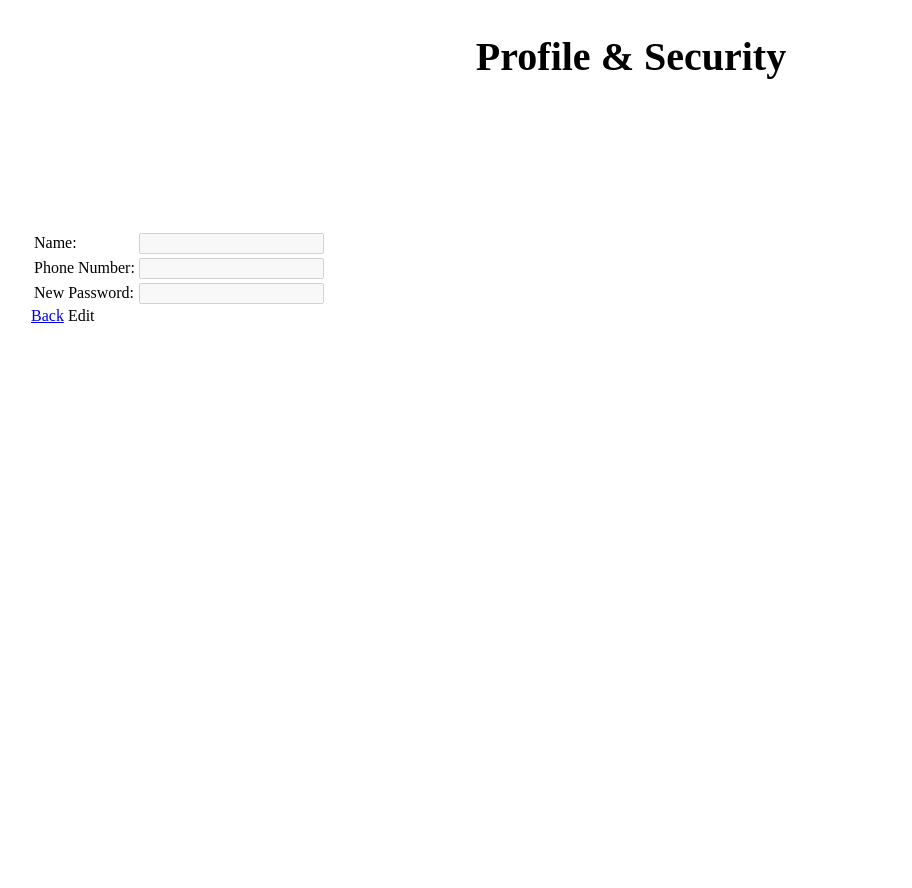
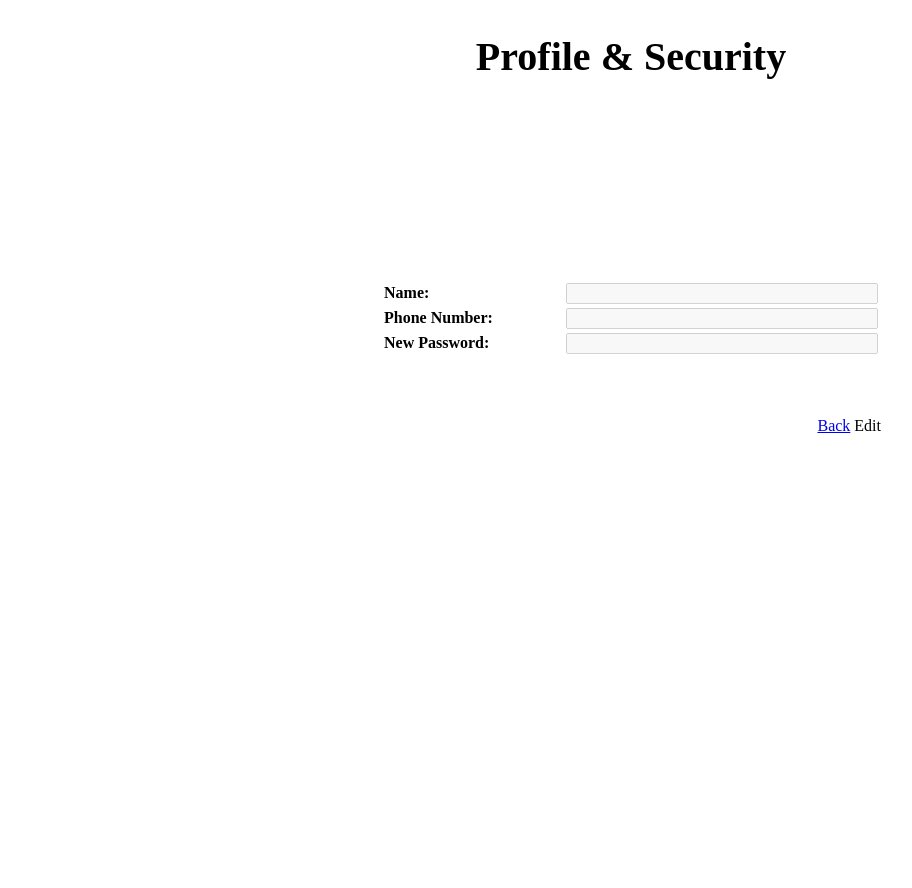
Before and after one commit to RachelleBadua/Rocy.co_boutique, a PHP site: template app/views/MyAccount/profile_security.php in a window 1280 px wide. Shown: the whole page, without its empty margins (9-921 px from the left). Run offline with PHP 8.4, Linux system fonts and the light colour scheme; the template is opened without the code that fills it, so the values that code supplies are empty.

Commit message:
profile&security UI finished

```diff
--- a/app/views/Cart/index.php
+++ b/app/views/Cart/index.php
@@ -149,3 +149,5 @@
     </script>
 </div>
 <!-- </body> -->
+
+<?php $this->view('shared/footer'); ?>
--- a/app/views/MyAccount/profile_security.php
+++ b/app/views/MyAccount/profile_security.php
@@ -15,18 +15,23 @@ $profile = $data['profile'];
         <table>
             <tr>
                 <td><?=_('Name')?>:</td>
-                <td><input id='name' disabled type="text" value="<?=$profile->name?>"></td>
+                <td class='input'><input id='name' disabled type="text" value="<?=$profile->name?>"></td>
             </tr>
             <tr>
                 <td><?=_('Phone Number')?>:</td>
-                <td><input id='phoneNo' disabled type="text" value="<?=$profile->phoneNo?>"></td>
+                <td class='input'><input id='phoneNo' disabled type="text" value="<?=$profile->phoneNo?>"></td>
             </tr>
             <tr>
                 <td><?=_('New Password')?>:</td>
-                <td><input id='password' disabled type="password" value=""></td>
-                <td hidden id='showPswdRow'><input type="checkbox" id='showPswd'>Show Password</td>
+                <td class='input'><input id='password' disabled type="password" value=""></td>
             </tr>
         </table>
+        <div id='space'>
+            <div hidden id='showPswdRow'>
+                <input type="checkbox" id='showPswd'>
+                Show Password
+            </div>
+        </div>
         <a id="backButton" class="btn btn-secondary" href="/MyAccount/index">Back</a>
         <a id="editButton" class="btn btn-success"><?=_('Edit')?></a>
     </div>
@@ -61,3 +66,5 @@ $profile = $data['profile'];
     </script>
 </div>
 <!-- </body> -->
+
+<?php $this->view('shared/footer'); ?>
--- a/app/views/shared/sideBar.php
+++ b/app/views/shared/sideBar.php
@@ -35,7 +35,7 @@
 			<i class="fa fa-caret-down"></i>
 			</button>
 				<div class="dropdown-container">
-				<a href="/AdminAboutUs/index">Edit About Us</a>
+				<a href="#">Edit About Us</a>
 				</div>
 			<div class="signout">
 				<a href="/User/logout">Sign out</a>
--- a/resources/styles/profileSecurity.css
+++ b/resources/styles/profileSecurity.css
@@ -0,0 +1,37 @@
+.main {
+    display: block;
+    width: 500px;
+    /* border: 1px solid black; */
+    margin: 0 auto;
+    margin-top: 50px;
+    text-align: end;
+}
+
+table {
+    margin: 0 auto;
+    /* border: 1px solid black; */
+    width: 100%;
+}
+
+table td {
+    font-weight: 600;
+    width: 10%;
+    /* border: 1px solid black; */
+}
+
+.input {
+    width: 20%;
+}
+
+.input input {
+    width: 100%;
+}
+
+#space {
+    margin-top: 10px;
+    height: 50px;
+}
+
+#showPswdRow {
+    font-size: 15px;
+}
```
